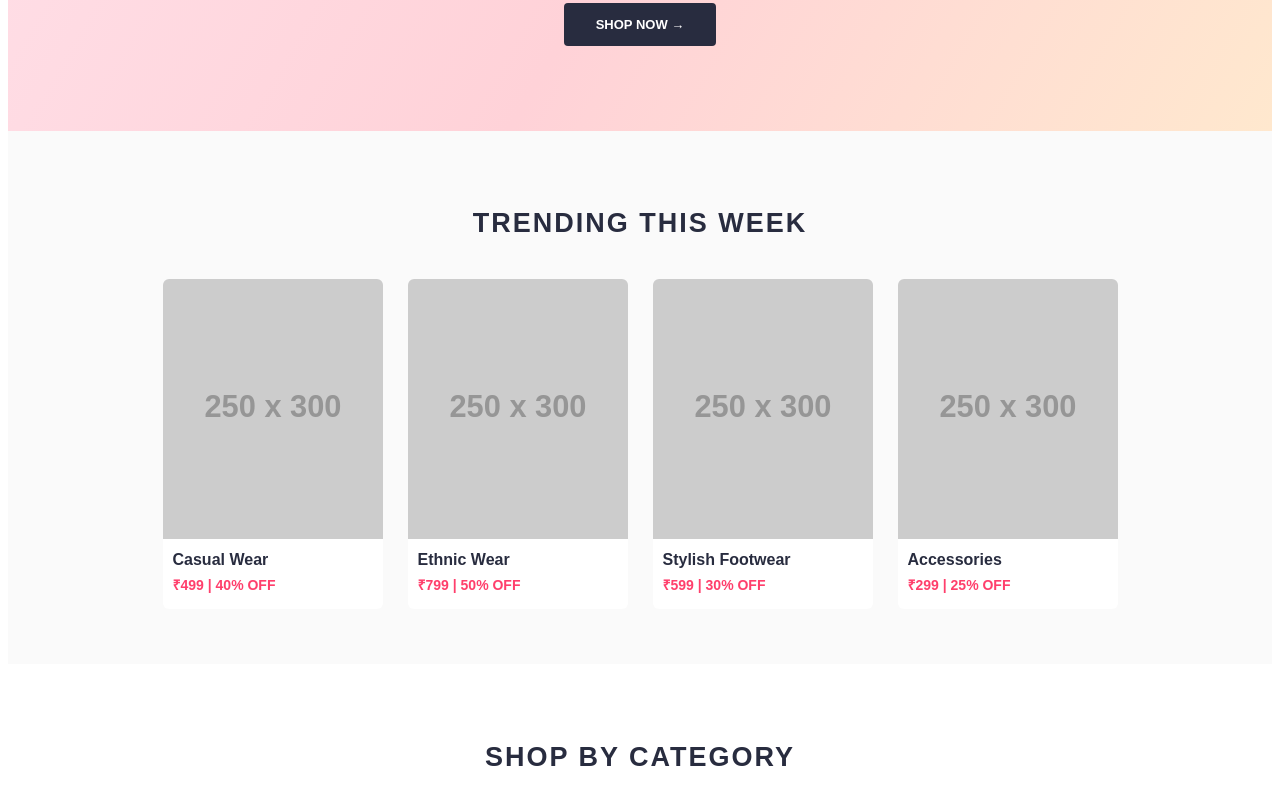
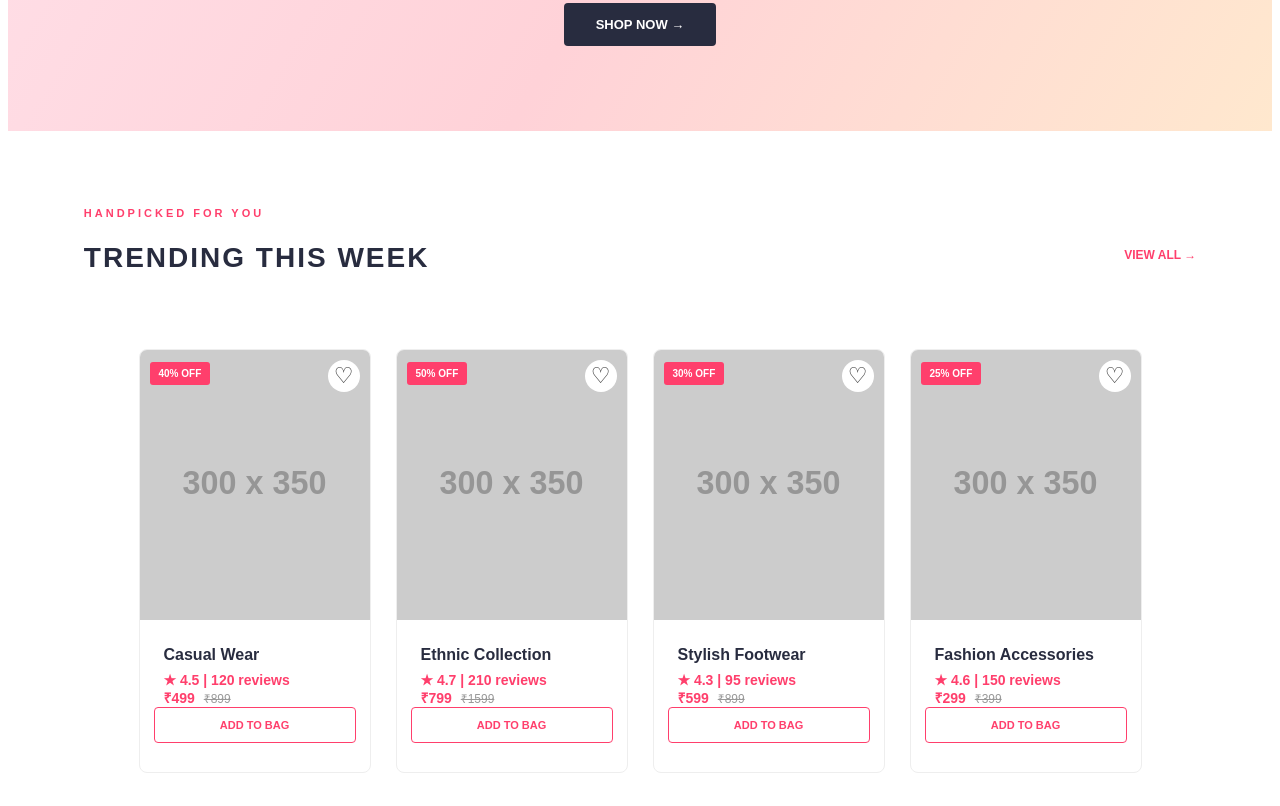
Before and after one commit to Manishi-Sharma/SRDT_Training, a plain HTML site: page myntra_i_clone/index.html in a window 1280 px wide. Shown: the part 474-1280 px from the top of the page. Drawn offline with Linux system fonts and the light colour scheme; placeholder pictures from the web are drawn by us.

Commit message:
Add Myntra shopping features

````diff
--- a/myntra_i_clone/index.html
+++ b/myntra_i_clone/index.html
@@ -81,43 +81,83 @@
     </section>
 
     <!-- TRENDING PRODUCTS -->
+
 <section class="trending" id="trending">
 
-        <h2>TRENDING THIS WEEK</h2>
+    <div class="section-heading">
+        <div>
+            <p class="small-heading">HANDPICKED FOR YOU</p>
+            <h2> TRENDING THIS WEEK </h2>
+        </div>
+        <a href="#categories" class="view-all">VIEW ALL →</a>
+    </div>
 
     <div class="product-container">
 
         <div class="product">
-                <img src="https://placehold.co/250x300/f2e1df/333?text=Casual+Wear"
+            <div class="product-image">
+                <img src="https://placehold.co/300x350/f2e1df/333?text=Casual+Wear"
                 alt="Casual wear">
+                <span class="discount-badge">40% OFF</span>
+                <button class="wishlist-btn" onclick="toggleWishlist(this)">♡</button>
+            </div>
+            <div class="product-info">
                 <h3>Casual Wear</h3>
-                <p>₹499 | 40% OFF</p>
+                <p class="rating">★ 4.5 | 120 reviews</p>
+                <p class="price">₹499 <del>₹899</del></p>
+                <button class="add-cart" onclick="addToCart()">ADD TO BAG</button>
+            </div>
         </div>
 
         <div class="product">
-                <img src="https://placehold.co/250x300/e4e1ed/333?text=Ethnic+Wear"
+            <div class="product-image">
+                <img src="https://placehold.co/300x350/e4e1ed/333?text=Ethnic+Wear"
                 alt="Ethnic wear">
-                <h3>Ethnic Wear</h3>
-                <p>₹799 | 50% OFF</p>
+                <span class="discount-badge">50% OFF</span>
+                <button class="wishlist-btn" onclick="toggleWishlist(this)">♡</button>
+            </div>
+            <div class="product-info">
+                <h3>Ethnic Collection</h3>
+                <p class="rating">★ 4.7 | 210 reviews</p>
+                <p class="price">₹799 <del>₹1599</del></p>
+                <button class="add-cart" onclick="addToCart()">ADD TO BAG</button>
+            </div>
         </div>
 
         <div class="product">
-                <img src="https://placehold.co/250x300/dce9e7/333?text=Footwear"
+            <div class="product-image">
+                <img src="https://placehold.co/300x350/dce9e7/333?text=Footwear"
                 alt="Footwear">
+                <span class="discount-badge">30% OFF</span>
+                <button class="wishlist-btn" onclick="toggleWishlist(this)">♡</button>
+            </div>
+            <div class="product-info">
                 <h3>Stylish Footwear</h3>
-                <p>₹599 | 30% OFF</p>
+                <p class="rating">★ 4.3 | 95 reviews</p>
+                <p class="price">₹599 <del>₹899</del></p>
+                <button class="add-cart" onclick="addToCart()">ADD TO BAG</button>
+            </div>
         </div>
 
         <div class="product">
-                <img src="https://placehold.co/250x300/f1e8d6/333?text=Accessories"
+            <div class="product-image">
+                <img src="https://placehold.co/300x350/f1e8d6/333?text=Accessories"
                 alt="Accessories">
-                <h3>Accessories</h3>
-                <p>₹299 | 25% OFF</p>
+                <span class="discount-badge">25% OFF</span>
+                <button class="wishlist-btn" onclick="toggleWishlist(this)">♡</button>
+            </div>
+            <div class="product-info">
+                <h3>Fashion Accessories</h3>
+                <p class="rating">★ 4.6 | 150 reviews</p>
+                <p class="price">₹299 <del>₹399</del></p>
+                <button class="add-cart" onclick="addToCart()">ADD TO BAG</button>
+            </div>
         </div>
 
     </div>
 
 </section>
+
 
 
 
--- a/myntra_i_clone/style.css
+++ b/myntra_i_clone/style.css
@@ -606,4 +606,175 @@ footer p {
     }
 
 }
-```
+
+/* TRENDING SECTION UPGRADE */
+
+.trending {
+    padding: 65px 6%;
+    background: #fff;
+}
+
+.section-heading {
+    display: flex;
+    justify-content: space-between;
+    align-items: center;
+    margin-bottom: 35px;
+}
+
+.small-heading {
+    color: #ff3f6c;
+    font-size: 11px;
+    font-weight: bold;
+    letter-spacing: 3px;
+    margin-bottom: 8px;
+}
+
+.section-heading h2 {
+    font-size: 28px;
+    letter-spacing: 2px;
+}
+
+.view-all {
+    color: #ff3f6c;
+    text-decoration: none;
+    font-size: 12px;
+    font-weight: bold;
+}
+
+/* PRODUCT CARD */
+
+.product {
+    width: 230px;
+    background: white;
+    border: 1px solid #eeeeee;
+    border-radius: 8px;
+    overflow: hidden;
+    transition: 0.3s;
+}
+
+.product:hover {
+    transform: translateY(-8px);
+    box-shadow: 0 10px 25px rgba(0,0,0,0.12);
+}
+
+.product-image {
+    position: relative;
+    overflow: hidden;
+}
+
+.product-image img {
+    width: 100%;
+    height: 270px;
+    object-fit: cover;
+    display: block;
+    transition: 0.4s;
+}
+
+.product:hover .product-image img {
+    transform: scale(1.05);
+}
+
+/* DISCOUNT LABEL */
+
+.discount-badge {
+    position: absolute;
+    top: 12px;
+    left: 10px;
+    background: #ff3f6c;
+    color: white;
+    padding: 6px 9px;
+    font-size: 10px;
+    font-weight: bold;
+    border-radius: 3px;
+}
+
+/* WISHLIST BUTTON */
+
+.wishlist-btn {
+    position: absolute;
+    top: 10px;
+    right: 10px;
+    width: 32px;
+    height: 32px;
+    border: none;
+    border-radius: 50%;
+    background: white;
+    color: #333;
+    font-size: 22px;
+    cursor: pointer;
+}
+
+.wishlist-btn.active {
+    color: #ff3f6c;
+}
+
+/* PRODUCT DETAILS */
+
+.product-info {
+    padding: 14px;
+}
+
+.product-info h3 {
+    font-size: 16px;
+    margin-bottom: 8px;
+}
+
+.rating {
+    color: #14965b;
+    font-size: 12px;
+    margin-bottom: 10px;
+}
+
+.price {
+    color: #282c3f;
+    font-weight: bold;
+    font-size: 16px;
+    margin-bottom: 14px;
+}
+
+.price del {
+    color: #999;
+    font-size: 12px;
+    font-weight: normal;
+    margin-left: 5px;
+}
+
+/* ADD TO BAG BUTTON */
+
+.add-cart {
+    width: 100%;
+    padding: 11px;
+    background: #fff;
+    border: 1px solid #ff3f6c;
+    color: #ff3f6c;
+    font-weight: bold;
+    font-size: 11px;
+    cursor: pointer;
+    border-radius: 4px;
+    transition: 0.3s;
+}
+
+.add-cart:hover {
+    background: #ff3f6c;
+    color: white;
+}
+
+/* MOBILE */
+
+@media (max-width: 600px) {
+    .section-heading h2 {
+        font-size: 20px;
+    }
+
+    .product {
+        width: 155px;
+    }
+
+    .product-image img {
+        height: 190px;
+    }
+
+    .product-info {
+        padding: 10px;
+    }
+}
````
Lines whose indentation alone changed are shown as unchanged.
